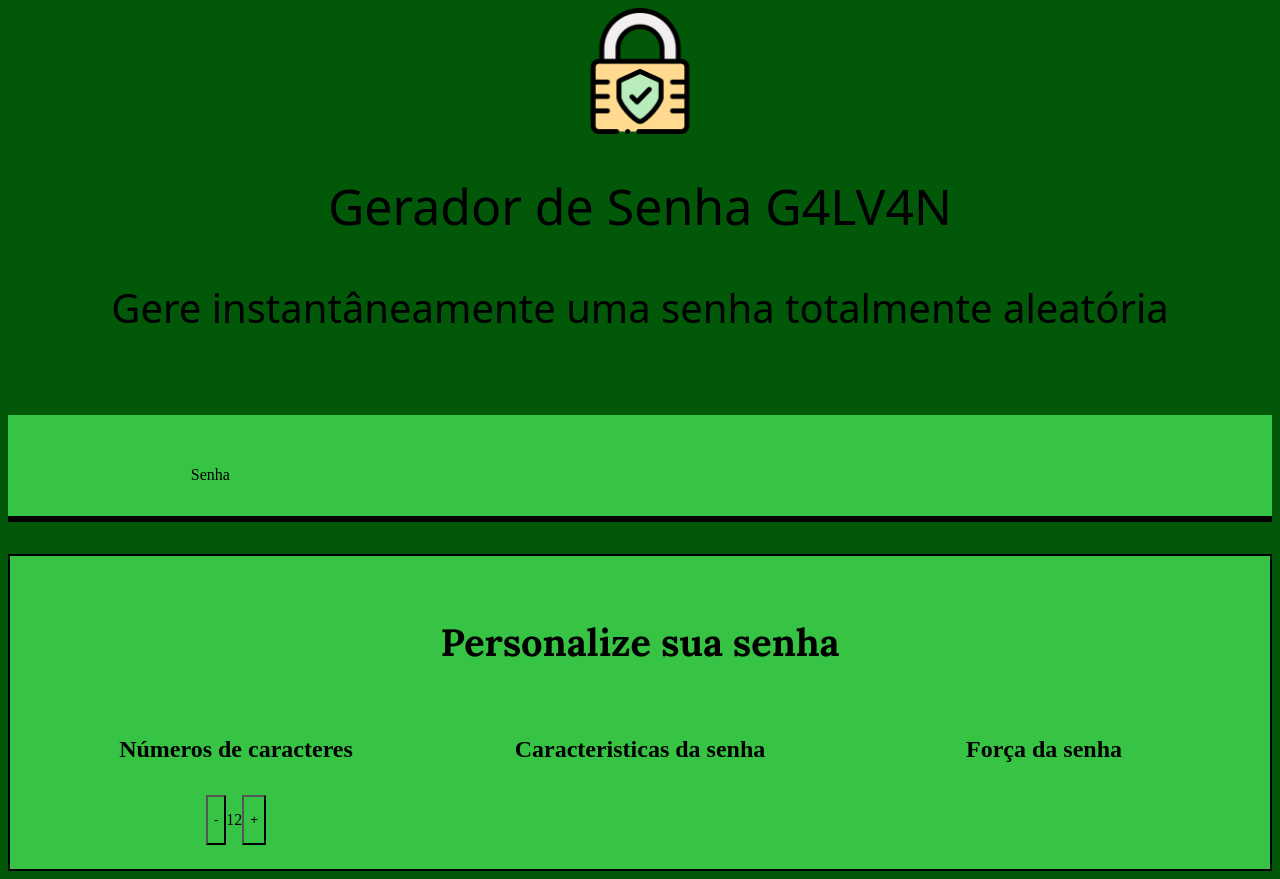
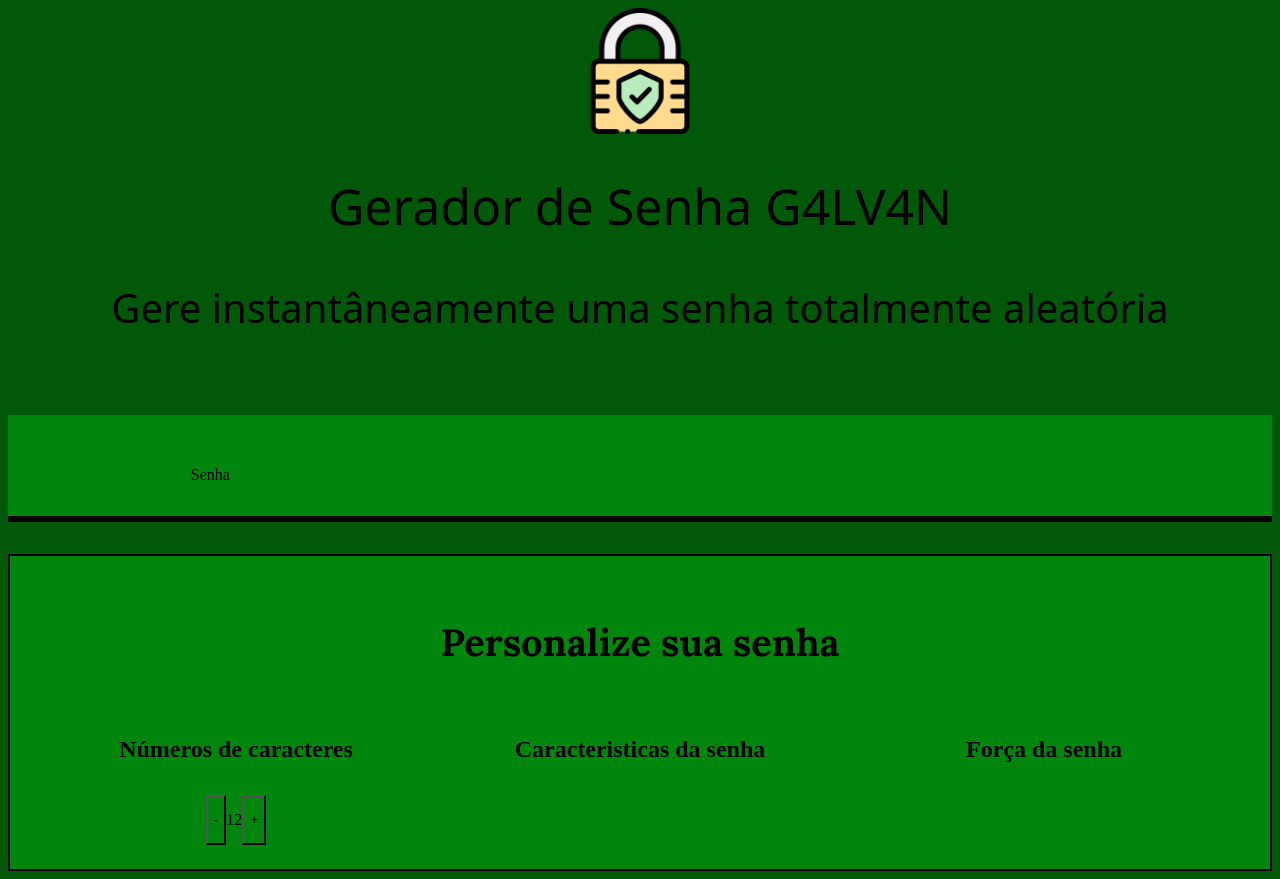
Before and after one commit to Yuri-Ghost/senhas, a plain HTML site: page index.html in a window 1280 px wide. Drawn offline with Linux system fonts and the light colour scheme; a web font is replaced by a local one.

Commit message:
genius of the lâmpada

```diff
--- a/estilos.css
+++ b/estilos.css
@@ -3,8 +3,8 @@
 
 :root{
     --borda: #000000;
-    --fundo-texto: #37c445;
-    --fundo-senha: #37c445;
+    --fundo-texto: #00850d;
+    --fundo-senha: #00850d;
 }
 
 body {
```
